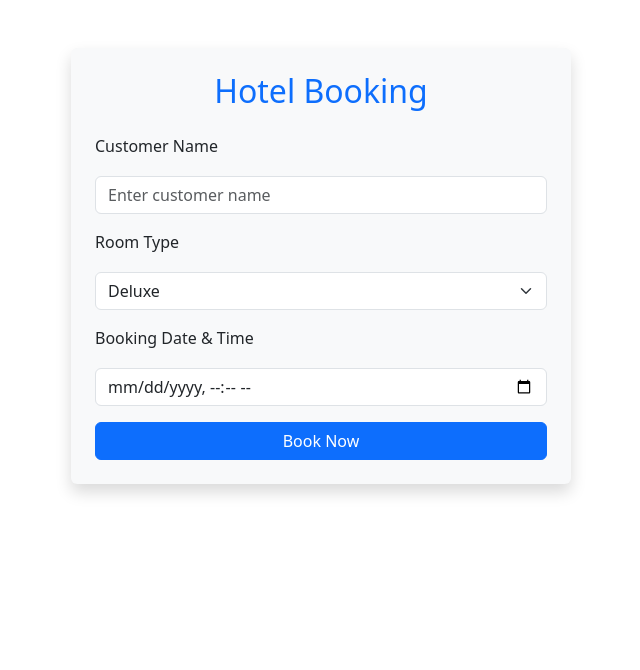
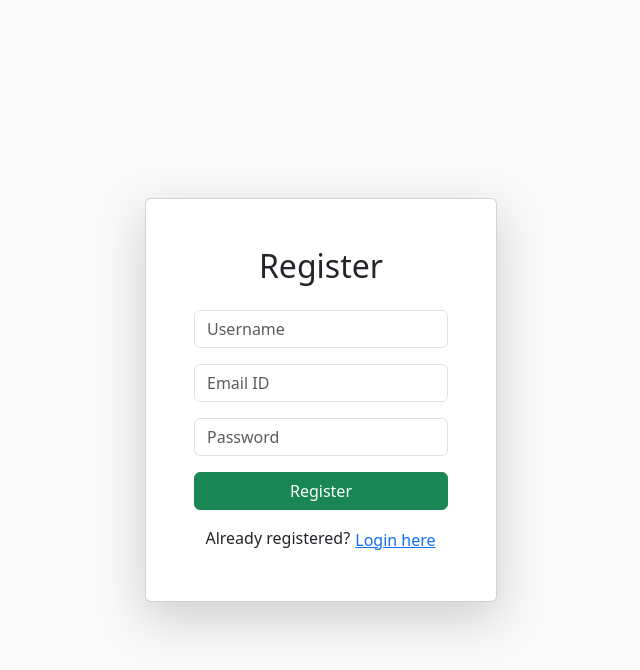
Before and after one commit to Krishnendhu-Pu/hotel-booking-frontend, a React (Create React App) app: page /register in a window 1280 px wide. Shown: the top 670 px of the page, without its empty margins (319-959 px from the left). Built offline with nearby package versions, Linux system fonts and the light colour scheme.

Commit message:
backend code completed for booking

```diff
--- a/package.json
+++ b/package.json
@@ -10,6 +10,7 @@
     "bootstrap": "^5.3.8",
     "react": "^19.2.0",
     "react-dom": "^19.2.0",
+    "react-router-dom": "^7.9.5",
     "react-scripts": "5.0.1",
     "web-vitals": "^2.1.4"
   },
--- a/src/App.js
+++ b/src/App.js
@@ -1,11 +1,20 @@
 import React from "react";
-import BookingForm from "./BookingForm";
+import { BrowserRouter as Router, Routes, Route } from "react-router-dom";
+import HomePage from "./HomePage";
+import LoginPage from "./LoginPage";
+import RegisterPage from "./RegisterPage";
+import ForgotPasswordPage from "./ForgotPasswordPage";
 
 function App() {
-  return (
-    <div className="App">
-      <BookingForm />
-    </div>
+   return (
+    <Router>
+      <Routes>
+        <Route path="/" element={<HomePage />} />
+        <Route path="/login" element={<LoginPage />} />
+        <Route path="/register" element={<RegisterPage />} />
+        <Route path="/forgot-password" element={<ForgotPasswordPage />} />
+      </Routes>
+    </Router>
   );
 }
 
--- /dev/null
+++ b/src/ForgotPasswordPage.js
@@ -0,0 +1,49 @@
+import React, { useState } from "react";
+
+function ForgotPasswordPage() {
+  const [email, setEmail] = useState("");
+  const [submitted, setSubmitted] = useState(false);
+
+  const handleSubmit = (e) => {
+    e.preventDefault();
+    if (email) {
+      // Here you would normally call an API to send reset email
+      setSubmitted(true);
+    }
+  };
+
+  return (
+    <div className="d-flex justify-content-center align-items-center vh-100 bg-light">
+      <div className="card p-5 shadow-lg text-center" style={{ width: "28rem" }}>
+        <h2 className="mb-4 text-primary">Forgot Password</h2>
+
+        {!submitted ? (
+          <form onSubmit={handleSubmit}>
+            <div className="mb-3 text-start">
+              <label htmlFor="email" className="form-label">
+                Enter your email address
+              </label>
+              <input
+                type="email"
+                id="email"
+                className="form-control"
+                value={email}
+                onChange={(e) => setEmail(e.target.value)}
+                required
+              />
+            </div>
+            <button type="submit" className="btn btn-primary w-100">
+              Submit
+            </button>
+          </form>
+        ) : (
+          <div className="alert alert-success" role="alert">
+            ✅ Check your email for reset instructions!
+          </div>
+        )}
+      </div>
+    </div>
+  );
+}
+
+export default ForgotPasswordPage;
--- /dev/null
+++ b/src/HomePage.js
@@ -0,0 +1,50 @@
+import React from "react";
+import { useNavigate } from "react-router-dom";
+
+function HomePage() {
+  const navigate = useNavigate();
+
+  return (
+    <div className="d-flex justify-content-center align-items-center vh-100 bg-light">
+      <div
+        className="card p-5 shadow-lg text-center"
+        style={{
+          width: "28rem",          // bigger card
+          minHeight: "18rem",      // make card taller
+        }}
+      >
+        <h1
+          className="mb-4 text-primary"  // blue color
+          style={{ whiteSpace: "nowrap", fontSize: "1.8rem" }} // force single line
+        >
+          🏨 Hotel Booking System
+        </h1>
+
+        <div className="d-grid gap-3">
+          <button
+            onClick={() => navigate("/login")}
+            className="btn btn-primary"
+          >
+            Login
+          </button>
+
+          <button
+            onClick={() => navigate("/register")}
+            className="btn btn-success"
+          >
+            Register
+          </button>
+
+          <button
+            onClick={() => navigate("/forgot-password")}
+            className="btn btn-link text-decoration-none"
+         >
+             Forgot Password?
+          </button>
+        </div>
+      </div>
+    </div>
+  );
+}
+
+export default HomePage;
--- /dev/null
+++ b/src/LoginPage.js
@@ -0,0 +1,88 @@
+import React, { useState } from "react";
+import { useNavigate } from "react-router-dom";
+
+function LoginPage() {
+  const [username, setUsername] = useState("");
+  const [password, setPassword] = useState("");
+  const [error, setError] = useState("");
+  const navigate = useNavigate();
+
+  const handleLogin = async (e) => {
+    e.preventDefault();
+    setError("");
+
+    try {
+      // 🔹 Send POST request to your backend API
+      const response = await fetch("http://localhost:8080/api/login", {
+        method: "POST",
+        headers: { "Content-Type": "application/json" },
+        body: JSON.stringify({ username, password }),
+      });
+
+      if (response.ok) {
+        const data = await response.json();
+        alert("Login successful!");
+
+        // 🔹 Save token or user details if your backend returns them
+        // localStorage.setItem("token", data.token);
+
+        // 🔹 Redirect to home or bookings page
+        navigate("/bookings");
+      } else {
+        setError("Invalid username or password");
+      }
+    } catch (err) {
+      setError("Server error. Please try again later.");
+    }
+  };
+
+  return (
+    <div className="d-flex justify-content-center align-items-center vh-100 bg-light">
+      <div className="card p-5 shadow-lg" style={{ width: "22rem" }}>
+        <h2 className="text-center mb-4">Login</h2>
+
+        {error && <div className="alert alert-danger">{error}</div>}
+
+        <form onSubmit={handleLogin}>
+          <div className="mb-3">
+            <input
+              type="text"
+              className="form-control"
+              placeholder="Username"
+              value={username}
+              onChange={(e) => setUsername(e.target.value)}
+              required
+            />
+          </div>
+
+          <div className="mb-3">
+            <input
+              type="password"
+              className="form-control"
+              placeholder="Password"
+              value={password}
+              onChange={(e) => setPassword(e.target.value)}
+              required
+            />
+          </div>
+
+          <button type="submit" className="btn btn-primary w-100">
+            Login
+          </button>
+        </form>
+
+        <p className="text-center mt-3 mb-0">
+          Not registered?{" "}
+          <button
+            onClick={() => navigate("/register")}
+            className="btn btn-link p-0"
+          >
+            Create an account
+          </button>
+        </p>
+      </div>
+    </div>
+  );
+}
+
+export default LoginPage;
--- /dev/null
+++ b/src/RegisterPage.js
@@ -0,0 +1,96 @@
+import React, { useState } from "react";
+import { useNavigate } from "react-router-dom";
+
+function RegisterPage() {
+  const [username, setUsername] = useState("");
+  const [email, setEmail] = useState("");
+  const [password, setPassword] = useState("");
+  const [error, setError] = useState("");
+  const navigate = useNavigate();
+
+  const handleRegister = async (e) => {
+    e.preventDefault();
+    setError("");
+
+    try {
+      // 🔹 Call backend registration endpoint
+      const response = await fetch("http://localhost:8080/api/Login/registration", {
+        method: "POST",
+        headers: { "Content-Type": "application/json" },
+        body: JSON.stringify({ username, email, password }),
+      });
+
+      if (response.ok) {
+        const data = await response.json();
+        alert("Registration successful! Please login.");
+        navigate("/login"); // redirect to login page
+      } else {
+        const errData = await response.json();
+        setError(errData.error || "Registration failed");
+      }
+    } catch (err) {
+      setError("Server error. Please try again later.");
+    }
+  };
+
+  return (
+    <div className="d-flex justify-content-center align-items-center vh-100 bg-light">
+      <div className="card p-5 shadow-lg" style={{ width: "22rem" }}>
+        <h2 className="text-center mb-4">Register</h2>
+
+        {error && <div className="alert alert-danger">{error}</div>}
+
+        <form onSubmit={handleRegister}>
+          <div className="mb-3">
+            <input
+              type="text"
+              className="form-control"
+              placeholder="Username"
+              value={username}
+              onChange={(e) => setUsername(e.target.value)}
+              required
+            />
+          </div>
+
+          <div className="mb-3">
+            <input
+              type="email"
+              className="form-control"
+              placeholder="Email ID"
+              value={email}
+              onChange={(e) => setEmail(e.target.value)}
+              required
+            />
+          </div>
+
+          <div className="mb-3">
+            <input
+              type="password"
+              className="form-control"
+              placeholder="Password"
+              value={password}
+              onChange={(e) => setPassword(e.target.value)}
+              required
+            />
+          </div>
+
+          <button type="submit" className="btn btn-success w-100">
+            Register
+          </button>
+        </form>
+
+        <p className="text-center mt-3 mb-0">
+          Already registered?{" "}
+          <button
+            onClick={() => navigate("/login")}
+            className="btn btn-link p-0"
+          >
+            Login here
+          </button>
+        </p>
+      </div>
+    </div>
+  );
+}
+
+export default RegisterPage;
```
Also changed, not shown: 1 other file (tests, documents, lock files or other folders).
